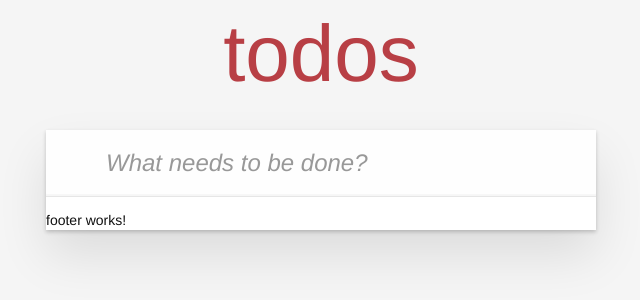
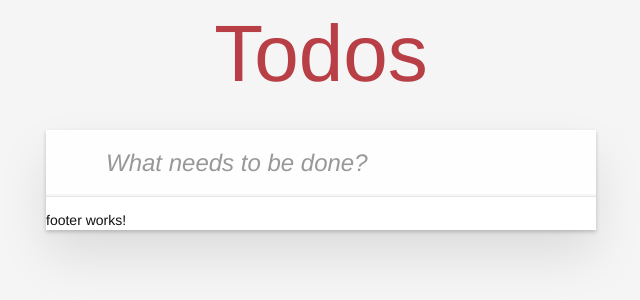
Before and after one commit to Angular-New/angular-signals-todo-app, an Angular app: page / in a window 1280 px wide. Shown: the top 300 px of the page, without its empty margins (319-959 px from the left). Built offline with nearby package versions, Linux system fonts and the light colour scheme.

Commit message:
fix title

```diff
--- a/src/app/components/header/header.component.html
+++ b/src/app/components/header/header.component.html
@@ -1,5 +1,5 @@
 <header class="header">
-  <h1>todos</h1>
+  <h1>Todos</h1>
   <input
     type="text"
     class="new-todo"
```
